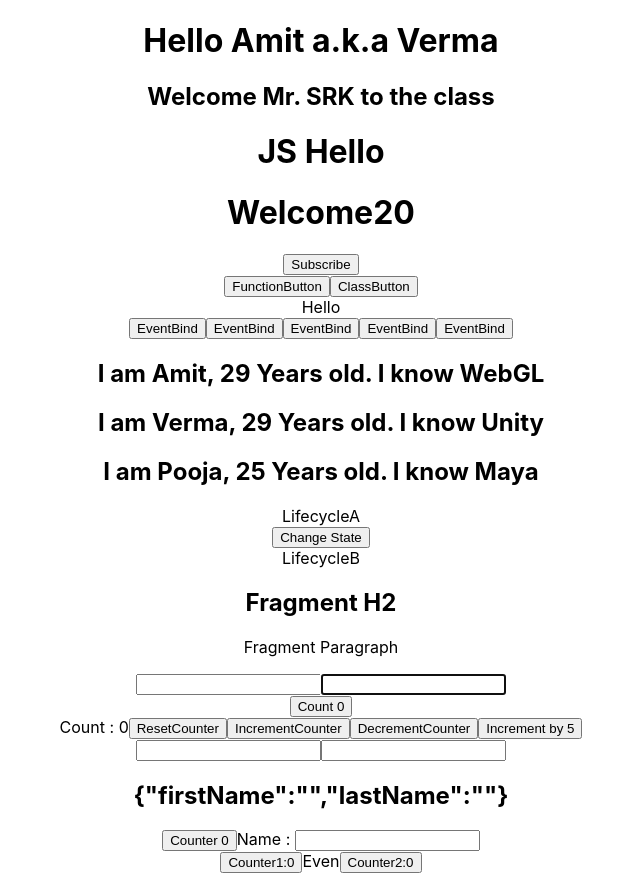
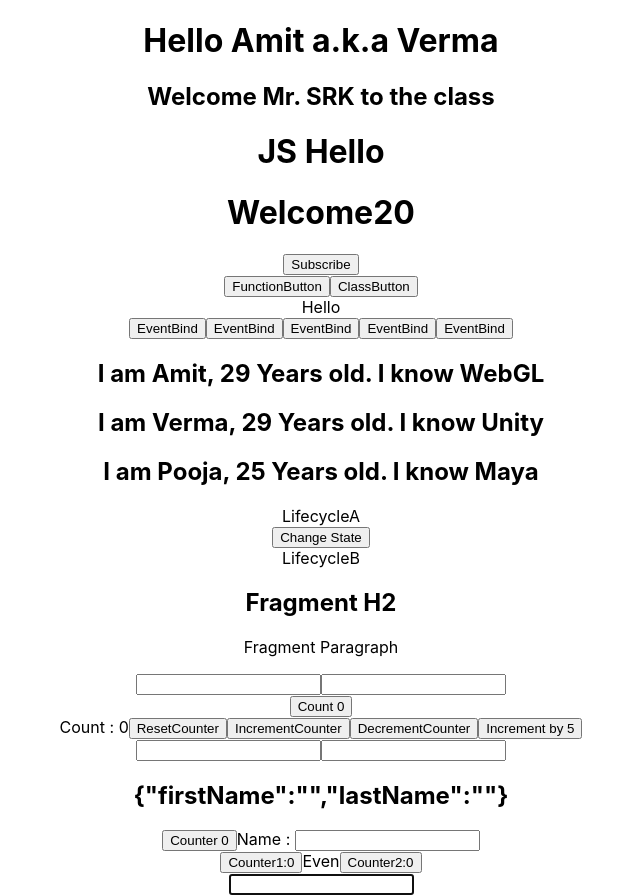
Before and after one commit to amitukind/myReact, a React (Create React App) app in the folder hello-world/: page / in a window 1280 px wide. Shown: the whole page, without its empty margins (319-959 px from the left). Before the commit the page ends 873 px from the top, so only its background shows below. Built offline with nearby package versions, Linux system fonts and the light colour scheme.

Commit message:
Hooks: useRef() : Input Focus Example

```diff
--- a/hello-world/src/App.js
+++ b/hello-world/src/App.js
@@ -16,6 +16,7 @@ import HookCounter2 from "./components/HookCounter2";
 import HookCounterObject from "./components/HookCounterObject";
 import HookEffectThree from "./components/HookEffectThree";
 import CounterMemo from "./components/CounterMemo";
+import FocusInputUseRef from "./components/FocusInputUseRef";
 
 class App extends Component {
   render() {
@@ -37,6 +38,7 @@ class App extends Component {
         <HookCounterObject />
         <HookEffectThree />
         <CounterMemo />
+        <FocusInputUseRef />
       </div>
     );
   }
--- /dev/null
+++ b/hello-world/src/components/FocusInputUseRef.js
@@ -0,0 +1,16 @@
+import React, { useEffect, useRef } from "react";
+
+function FocusInputUseRef() {
+  const inputRef = useRef(null);
+
+  useEffect(() => {
+    inputRef.current.focus();
+  }, []);
+  return (
+    <div>
+      <input type="text" ref={inputRef}></input>
+    </div>
+  );
+}
+
+export default FocusInputUseRef;
```
